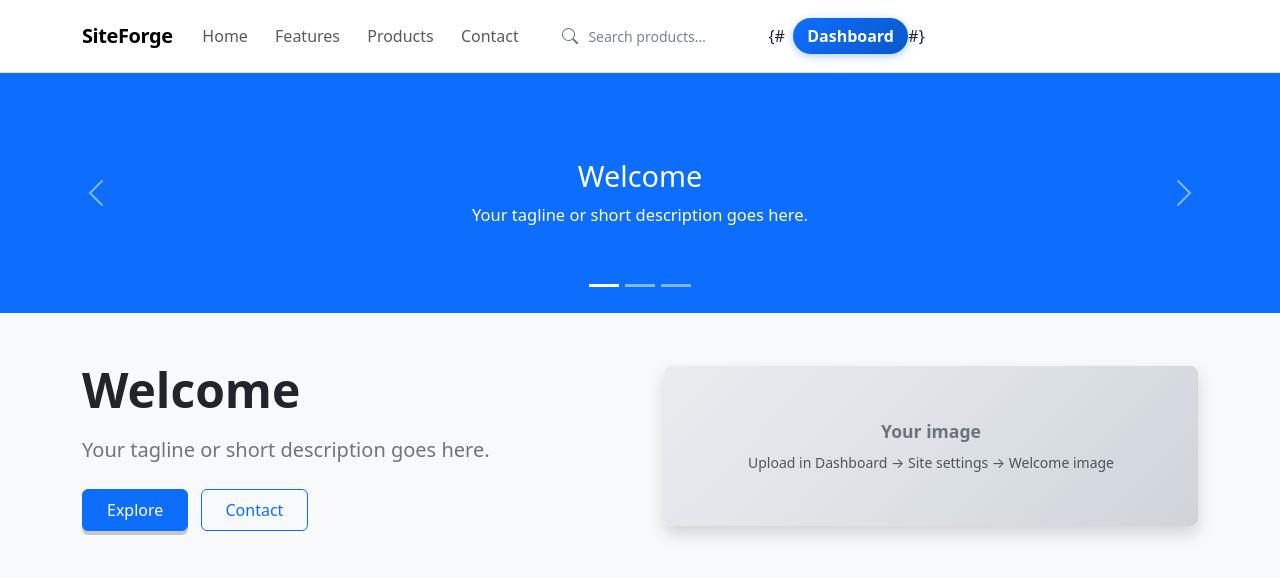
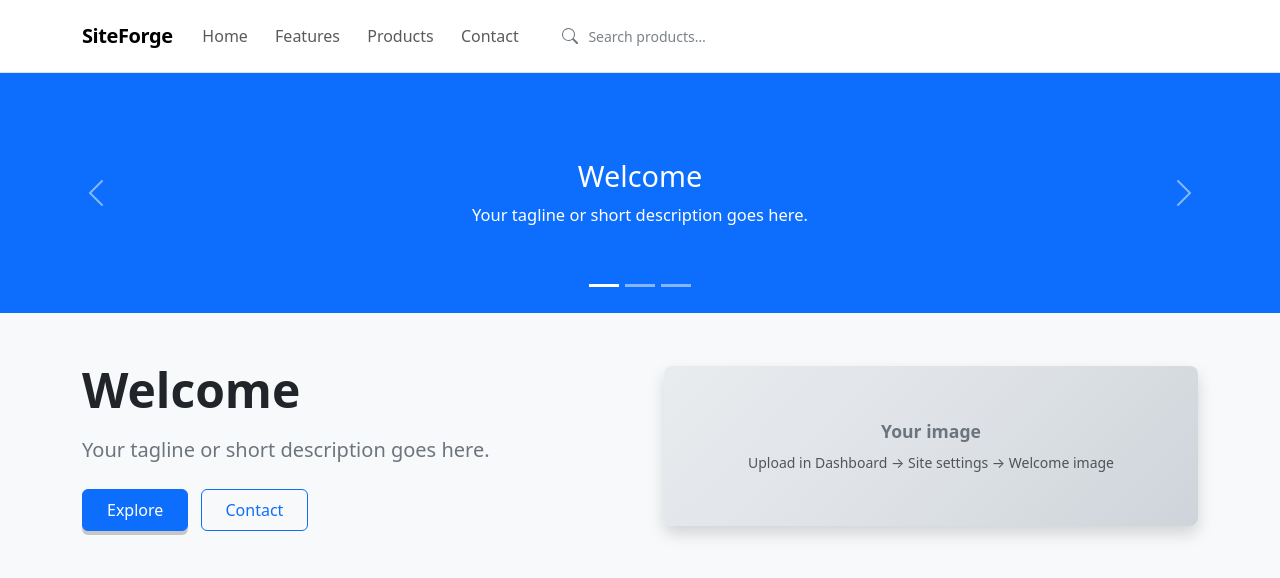
Before and after one commit to skdas007/siteforge, a Django app: page / in a window 1280 px wide. Shown: the top 578 px of the page. Run offline with Django 5.2, Linux system fonts and the light colour scheme; data that the repository does not hold is empty; some libraries are stand-ins or nearby versions.

Commit message:
fix small issue

```diff
--- a/siteforge/templates/base.html
+++ b/siteforge/templates/base.html
@@ -47,12 +47,14 @@
             <input type="search" name="q" class="form-control form-control-sm navbar-search-input border-0" placeholder="Search products…" aria-label="Search products" autocomplete="off" value="{{ request.GET.q|default:'' }}">
           </div>
         </form>
-        {% comment %}Dashboard link hidden from public nav; use /dashboard/ URL directly if needed.{% endcomment %}
-        {# <ul class="navbar-nav align-items-lg-center ms-lg-2">
+        {% comment %}
+        Dashboard link hidden from public nav; use /dashboard/ URL directly if needed.
+        <ul class="navbar-nav align-items-lg-center ms-lg-2">
           <li class="nav-item">
             <a class="nav-link nav-link-dashboard" href="{% url 'dashboard:home' %}">Dashboard</a>
           </li>
-        </ul> #}
+        </ul>
+        {% endcomment %}
       </div>
     </div>
   </nav>
--- a/siteforge/templates/public/includes/public_site_footer.html
+++ b/siteforge/templates/public/includes/public_site_footer.html
@@ -12,7 +12,7 @@
           <li class="mb-2"><a href="{% url 'home' %}">Home</a></li>
           <li class="mb-2"><a href="{% url 'home' %}#products">Products</a></li>
           <li class="mb-2"><a href="{% url 'home' %}#contact">Contact</a></li>
-          {# <li class="mb-2"><a href="{% url 'dashboard:home' %}">Dashboard</a></li> #}
+          {% comment %}<li class="mb-2"><a href="{% url 'dashboard:home' %}">Dashboard</a></li>{% endcomment %}
         </ul>
       </div>
     </div>
```
